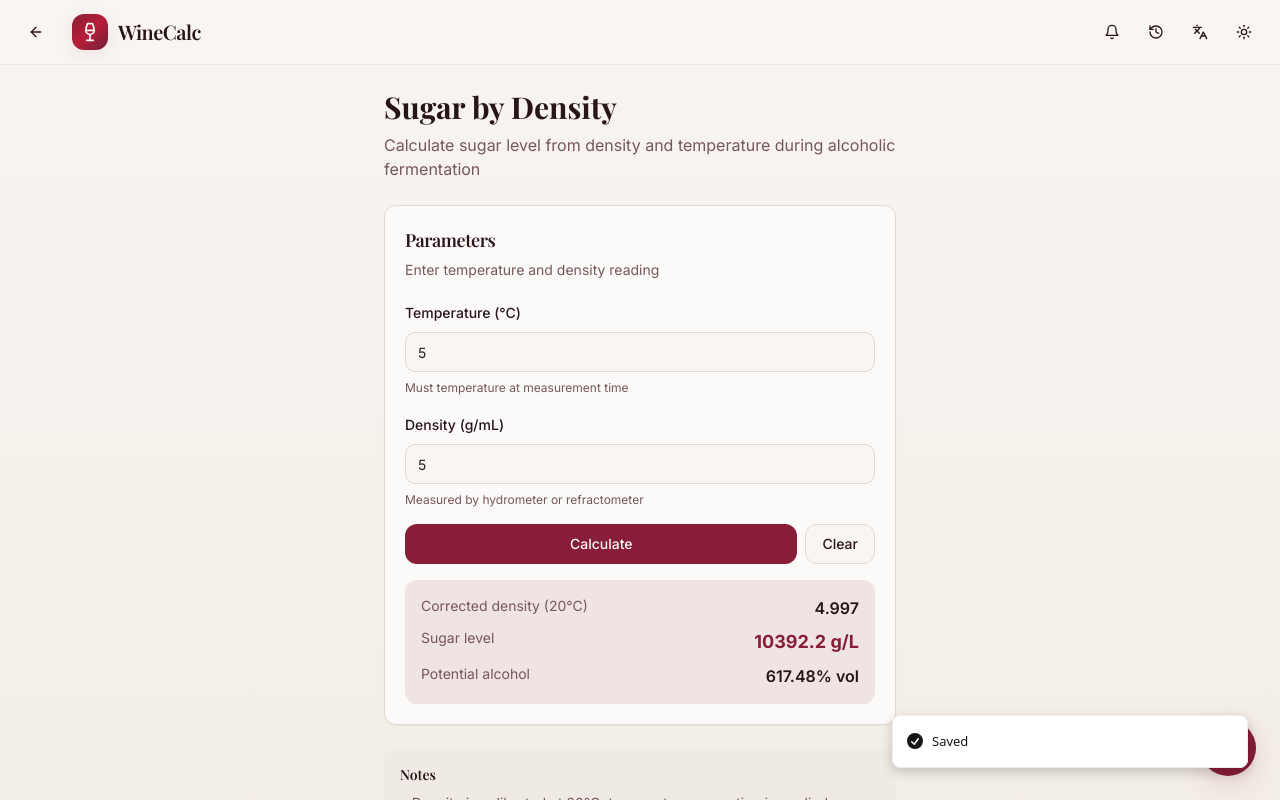
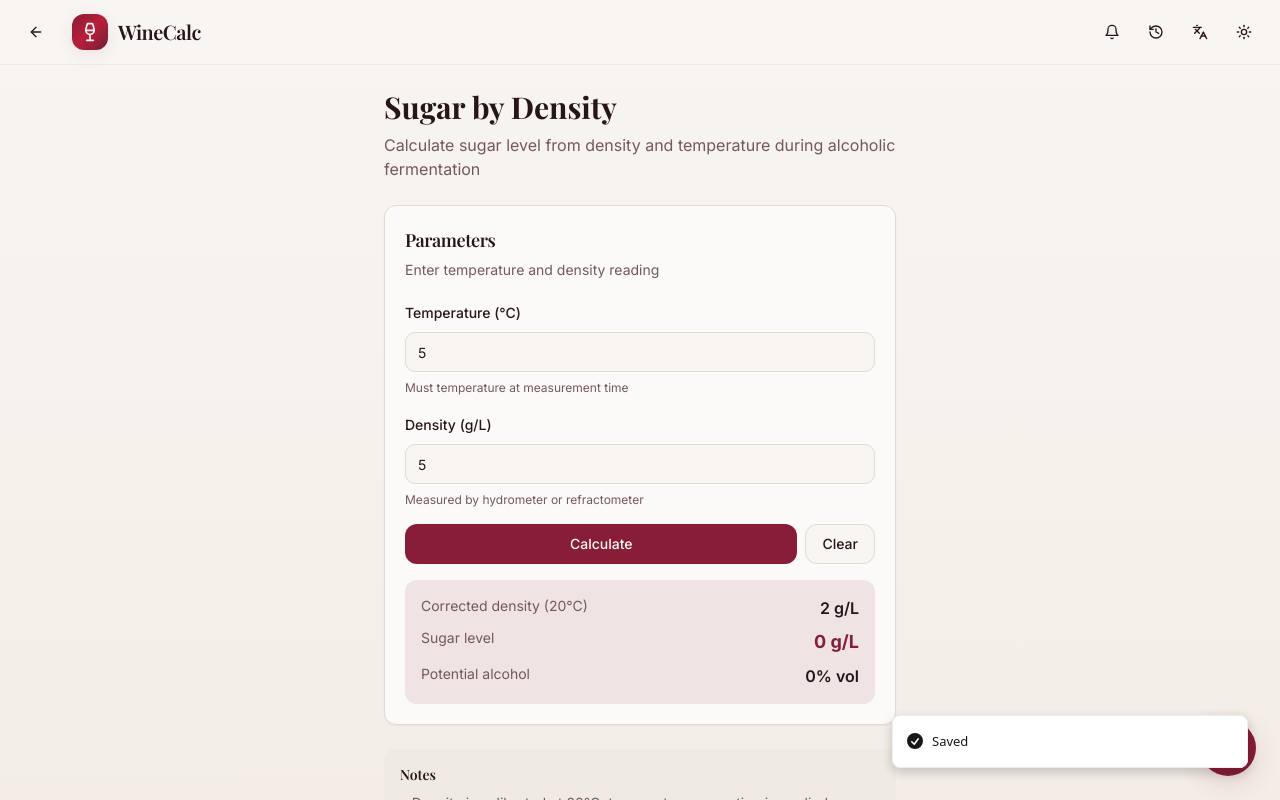
Before and after one commit to mon05/idea-sparkle-hub, a React (Vite) app: page /calculator/sugar-by-density in a window 1280 px wide. Both pictures are taken after typing "5", "5" into the empty fields and a click on the button "Calculate". Shown: the top 800 px of the page. Built offline with nearby package versions, Linux system fonts and the light colour scheme; the HTML template or start-up script is replaced by a standard one.

Commit message:
Changes
Co-authored-by: mon05 <16177449+mon05@users.noreply.github.com>

```diff
--- a/src/pages/calculators/SugarByDensityPage.tsx
+++ b/src/pages/calculators/SugarByDensityPage.tsx
@@ -23,31 +23,29 @@ const SugarByDensityPage = () => {
 
   const calculate = () => {
     const temp = parseFloat(temperature);
-    const dens = parseFloat(density);
-    if (isNaN(temp) || isNaN(dens)) return;
+    const densGL = parseFloat(density);
+    if (isNaN(temp) || isNaN(densGL)) return;
+
+    // Convert g/L to g/mL for calculation
+    const dens = densGL / 1000;
 
     // Temperature correction for density (reference 20°C)
-    // Correction factor ≈ 0.0002 per °C difference from 20°C
     const correctedDensity = dens + (temp - 20) * 0.0002;
+    const correctedDensityGL = Math.round(correctedDensity * 10000) / 10;
 
-    // Sugar estimation from corrected density
-    // Approximate: sugar (g/L) ≈ (corrected_density - 1.0) * 2600
-    // This is a standard approximation used in enology
+    // Sugar estimation: sugar (g/L) ≈ (corrected_density - 1.0) * 2600
     const sugarGL = (correctedDensity - 1.0) * 2600;
-    const sugar = Math.max(0, sugarGL);
-
-    // Brix approximation from density
-    const brix = ((182.4602 * correctedDensity - 775.6821) * correctedDensity + 1262.7794) * correctedDensity - 669.5622;
+    const sugar = Math.max(0, Math.round(sugarGL * 10) / 10);
 
     // Potential alcohol ≈ sugar / 16.83
-    const potentialAlcohol = sugar / 16.83;
+    const potentialAlcohol = Math.round((sugar / 16.83) * 100) / 100;
 
-    setResult({ sugar: Math.round(sugar * 10) / 10, correctedDensity: Math.round(correctedDensity * 10000) / 10000, potentialAlcohol: Math.round(potentialAlcohol * 100) / 100 });
+    setResult({ sugar, correctedDensity: correctedDensityGL, potentialAlcohol });
 
     addEntry({
       calculatorId: "sugar-by-density",
       calculatorName: isKa ? "შაქარი სიმკვრივით" : "Sugar by Density",
-      inputs: { temperature: temp, density: dens },
+      inputs: { temperature: temp, density: densGL },
       result: sugar,
       unit: "g/L",
       details: `${sugar.toFixed(1)} g/L sugar, ${potentialAlcohol.toFixed(2)}% potential alcohol`,
@@ -89,11 +87,11 @@ const SugarByDensityPage = () => {
             </div>
 
             <div className="space-y-2">
-              <label className="text-sm font-medium">{isKa ? "სიმკვრივე" : "Density"} (g/mL)</label>
+              <label className="text-sm font-medium">{isKa ? "სიმკვრივე" : "Density"} (g/L)</label>
               <Input
                 type="number"
-                step="0.0001"
-                placeholder="1.0850"
+                step="0.1"
+                placeholder="1085"
                 value={density}
                 onChange={(e) => setDensity(e.target.value)}
               />
@@ -108,8 +106,8 @@ const SugarByDensityPage = () => {
             {result && (
               <div className="rounded-xl bg-primary/10 p-4 space-y-2 animate-fade-in">
                 <div className="flex justify-between">
-                  <span className="text-sm text-muted-foreground">{isKa ? "კორექტირებული სიმკვრივე (20°C)" : "Corrected density (20°C)"}</span>
-                  <span className="font-semibold">{result.correctedDensity}</span>
+                   <span className="text-sm text-muted-foreground">{isKa ? "კორექტირებული სიმკვრივე (20°C)" : "Corrected density (20°C)"}</span>
+                   <span className="font-semibold">{result.correctedDensity} g/L</span>
                 </div>
                 <div className="flex justify-between">
                   <span className="text-sm text-muted-foreground">{isKa ? "შაქრის დონე" : "Sugar level"}</span>
@@ -127,9 +125,9 @@ const SugarByDensityPage = () => {
         <div className="rounded-xl bg-muted/50 p-4 text-sm text-muted-foreground animate-fade-in">
           <h3 className="font-semibold text-foreground mb-2">{isKa ? "შენიშვნები" : "Notes"}</h3>
           <ul className="space-y-1">
-            <li>• {isKa ? "სიმკვრივე კალიბრებულია 20°C-ზე; ტემპერატურის კორექცია ხდება ავტომატურად" : "Density is calibrated at 20°C; temperature correction is applied automatically"}</li>
-            <li>• {isKa ? "1.000 სიმკვრივე = მშრალი ღვინო (შაქრის გარეშე)" : "Density of 1.000 = dry wine (no residual sugar)"}</li>
-            <li>• {isKa ? "ფორმულა: შაქარი ≈ (სიმკვრივე - 1.0) × 2600 გ/ლ" : "Formula: sugar ≈ (density - 1.0) × 2600 g/L"}</li>
+             <li>• {isKa ? "სიმკვრივე კალიბრებულია 20°C-ზე; ტემპერატურის კორექცია ხდება ავტომატურად" : "Density is calibrated at 20°C; temperature correction is applied automatically"}</li>
+            <li>• {isKa ? "1000 გ/ლ სიმკვრივე = მშრალი ღვინო (შაქრის გარეშე)" : "Density of 1000 g/L = dry wine (no residual sugar)"}</li>
+            <li>• {isKa ? "ფორმულა: შაქარი ≈ (სიმკვრივე/1000 - 1.0) × 2600 გ/ლ" : "Formula: sugar ≈ (density/1000 - 1.0) × 2600 g/L"}</li>
             <li>• {isKa ? "პოტენციური ალკოჰოლი ≈ შაქარი / 16.83" : "Potential alcohol ≈ sugar / 16.83"}</li>
           </ul>
         </div>
```
